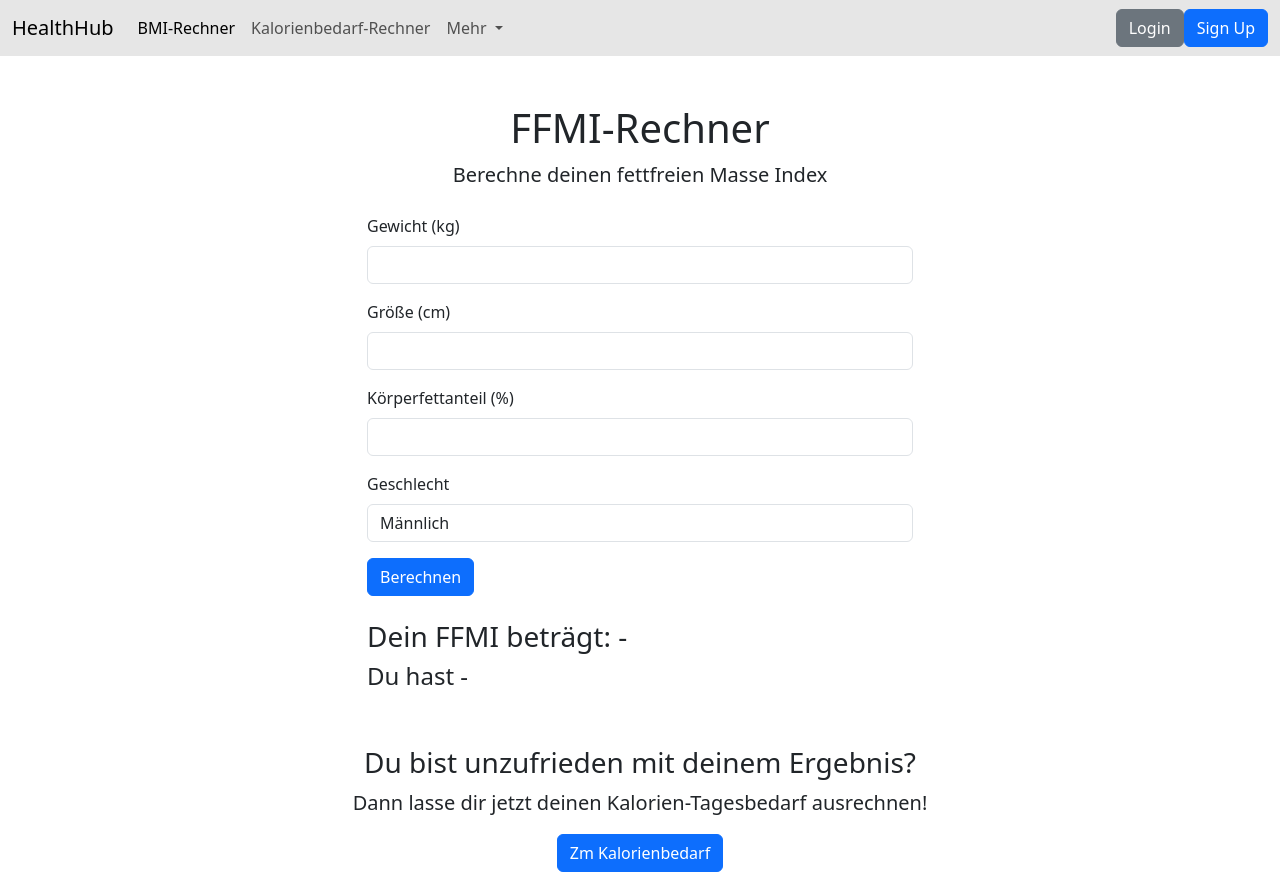
After one commit to Laura-Lavr/WP_Pruefungsleistung_Lavrov, a Flask app: page /ffmi in a window 1280 px wide. The commit adds this page. Run offline with Flask 3, Linux system fonts and the light colour scheme.

Commit message:
BMI-ZuEnde und FFMI Ergänzt. Tests müssen neu geschrieben werden und Kalorienbedarf URL muss noch erweitert werden

```diff
--- a/wp_lavrov/login.py
+++ b/wp_lavrov/flask_routes.py
@@ -1,7 +1,7 @@
 from flask import Flask, request, jsonify, make_response, abort, render_template
 from flask_sqlalchemy import SQLAlchemy
 import jwt
-
+from bmi_calories import calculate_bmi, calculate_ffmi
 app = Flask(__name__)
 app.config['SECRET_KEY'] = 's9d78f6s9d8fhksahdfkj'
 app.config['SQLALCHEMY_DATABASE_URI'] = 'sqlite:///db.db'
@@ -57,7 +57,40 @@ def signup():
     return make_response(jsonify({"message": "User created!"}), 201)
 
 
+@app.route('/bmi')
+def bmi_calculator():
+    return render_template('bmi-rechner.html')
+
+
+@app.route('/calculate_bmi', methods=['POST'])
+def calculate_bmi_flask():
+    data = request.json
+    weight = data['weight']
+    height = data['height']
+    bmi, category = calculate_bmi(weight, height)
+    return jsonify({'bmi': bmi, 'category': category})
+
+@app.route('/ffmi')
+def ffmi_calculator():
+    return render_template('ffmi-rechner.html')
+
+
+@app.route('/calculate_ffmi', methods=['POST'])
+def calculate_ffmi_flask():
+    data = request.json
+    sex = data['sex']
+    weight = data['weight']
+    height = data['height']
+    bodyfat = data['bodyfat']
+    ffmi, category = calculate_ffmi(sex, weight, height, bodyfat)
+    return jsonify({'ffmi': ffmi, 'category': category})
+
+@app.route('/calories')
+def calories_calculator():
+    return render_template('calories-rechner.html')
+
+
 if __name__ == "__main__":
     with app.app_context():
         db.create_all()
-    app.run(port=5000, debug=True)
+    app.run(port=5001, debug=True)
--- /dev/null
+++ b/wp_lavrov/templates/ffmi-rechner.html
@@ -0,0 +1,113 @@
+<!DOCTYPE html>
+<html lang="en">
+<head>
+    <meta charset="UTF-8">
+    <meta http-equiv="X-UA-Compatible" content="IE=edge">
+    <meta name="viewport" content="width=device-width, initial-scale=1.0">
+    <title>FFMI-Rechner | HealthHub</title>
+    <link href="https://cdn.jsdelivr.net/npm/bootstrap@5.3.3/dist/css/bootstrap.min.css" rel="stylesheet">
+    <script src="https://cdn.jsdelivr.net/npm/bootstrap@5.3.3/dist/js/bootstrap.bundle.min.js"></script>
+</head>
+<body>
+<nav class="navbar navbar-expand-lg" style="background-color: #e6e6e6;">
+        <div class="container-fluid">
+            <a class="navbar-brand" href="/">HealthHub</a>
+            <button class="navbar-toggler" type="button" data-bs-toggle="collapse" data-bs-target="#navbarSupportedContent">
+                <span class="navbar-toggler-icon"></span>
+            </button>
+            <div class="collapse navbar-collapse" id="navbarSupportedContent">
+                <ul class="navbar-nav me-auto mb-2 mb-lg-0">
+                    <li class="nav-item">
+                        <a class="nav-link active" href="{{ url_for('bmi_calculator') }}">BMI-Rechner</a>
+                    </li>
+                    <li class="nav-item">
+                        <a class="nav-link" href="#">Kalorienbedarf-Rechner</a>
+                    </li>
+                    <li class="nav-item dropdown">
+                        <a class="nav-link dropdown-toggle" href="#" role="button" data-bs-toggle="dropdown">
+                            Mehr
+                        </a>
+                        <ul class="dropdown-menu">
+                            <li><a class="dropdown-item" href="{{ url_for('ffmi_calculator') }}">FFMI-Rechner</a></li>
+                            <li><hr class="dropdown-divider"></li>
+                            <li><a class="dropdown-item" href="#">Impressum</a></li>
+                        </ul>
+                    </li>
+                </ul>
+                <button type="button" class="btn btn-secondary" data-bs-toggle="modal" data-bs-target="#loginModal">Login</button>
+                <button type="button" class="btn btn-primary" data-bs-toggle="modal" data-bs-target="#signupModal">Sign Up</button>
+            </div>
+        </div>
+    </nav>
+    <div class="container mt-5">
+        <div class="text-center">
+            <h1>FFMI-Rechner</h1>
+            <p class="lead">Berechne deinen fettfreien Masse Index</p>
+        </div>
+
+        <div class="row mt-4">
+            <div class="col-lg-6 offset-lg-3">
+                <form id="ffmiForm">
+                    <div class="mb-3">
+                        <label for="weight" class="form-label">Gewicht (kg)</label>
+                        <input type="number" class="form-control" id="weight" required>
+                    </div>
+                    <div class="mb-3">
+                        <label for="height" class="form-label">Größe (cm)</label>
+                        <input type="number" class="form-control" id="height" required>
+                    </div>
+                    <div class="mb-3">
+                        <label for="fat" class="form-label">Körperfettanteil (%)</label>
+                        <input type="number" class="form-control" id="fat" required>
+                    </div>
+                    <div class="mb-3">
+                        <label for="sex" class="form-label">Geschlecht</label>
+                        <select class="form-control" id="sex" required>
+                            <option value="male">Männlich</option>
+                            <option value="female">Weiblich</option>
+                        </select>
+                    </div>
+                    <button type="submit" class="btn btn-primary">Berechnen</button>
+                </form>
+                <div class="mt-4">
+                    <h3>Dein FFMI beträgt: <span id="ffmiResult">-</span></h3>
+                    <h4>Du hast <span id="ffmiCategory">-</span></h4>
+                </div>
+            </div>
+        </div>
+    </div>
+    <div class="container mt-5">
+        <div class="text-center">
+            <h3>Du bist unzufrieden mit deinem Ergebnis?</h3>
+            <p class="lead">Dann lasse dir jetzt deinen Kalorien-Tagesbedarf ausrechnen!</p>
+        </div>
+
+
+
+                <div class="text-center">
+                    <a href="{{ url_for('ffmi_calculator') }}" class="btn btn-primary">Zm Kalorienbedarf</a>
+                </div>
+            </div>
+        </div>
+    </div>
+    <script>
+        document.getElementById('ffmiForm').addEventListener('submit', async function(e) {
+            e.preventDefault();
+            const weight = parseFloat(document.getElementById('weight').value);
+            const height = parseFloat(document.getElementById('height').value);
+            const bodyfat = parseFloat(document.getElementById('fat').value);
+            const sex = document.getElementById('sex').value;
+            const response = await fetch('/calculate_ffmi', {
+                method: 'POST',
+                headers: {
+                    'Content-Type': 'application/json'
+                },
+                body: JSON.stringify({ weight, height, bodyfat, sex})
+            });
+            const data = await response.json();
+            document.getElementById('ffmiResult').textContent = data.ffmi;
+            document.getElementById('ffmiCategory').textContent = data.category;
+        });
+    </script>
+</body>
+</html>
```
Also changed, not shown: wp_lavrov/bmi_calories.py (+39 -6 lines), wp_lavrov/templates/bmi-rechner.html (added, +101 -0 lines), wp_lavrov/templates/calories-rechner.html (added, +10 -0 lines), wp_lavrov/templates/index.html (+28 -3 lines), wp_lavrov/test_bmi_calories.py (added, +29 -0 lines), wp_lavrov/conftest.py (added), wp_lavrov/instance/db.db, 1 other file.
